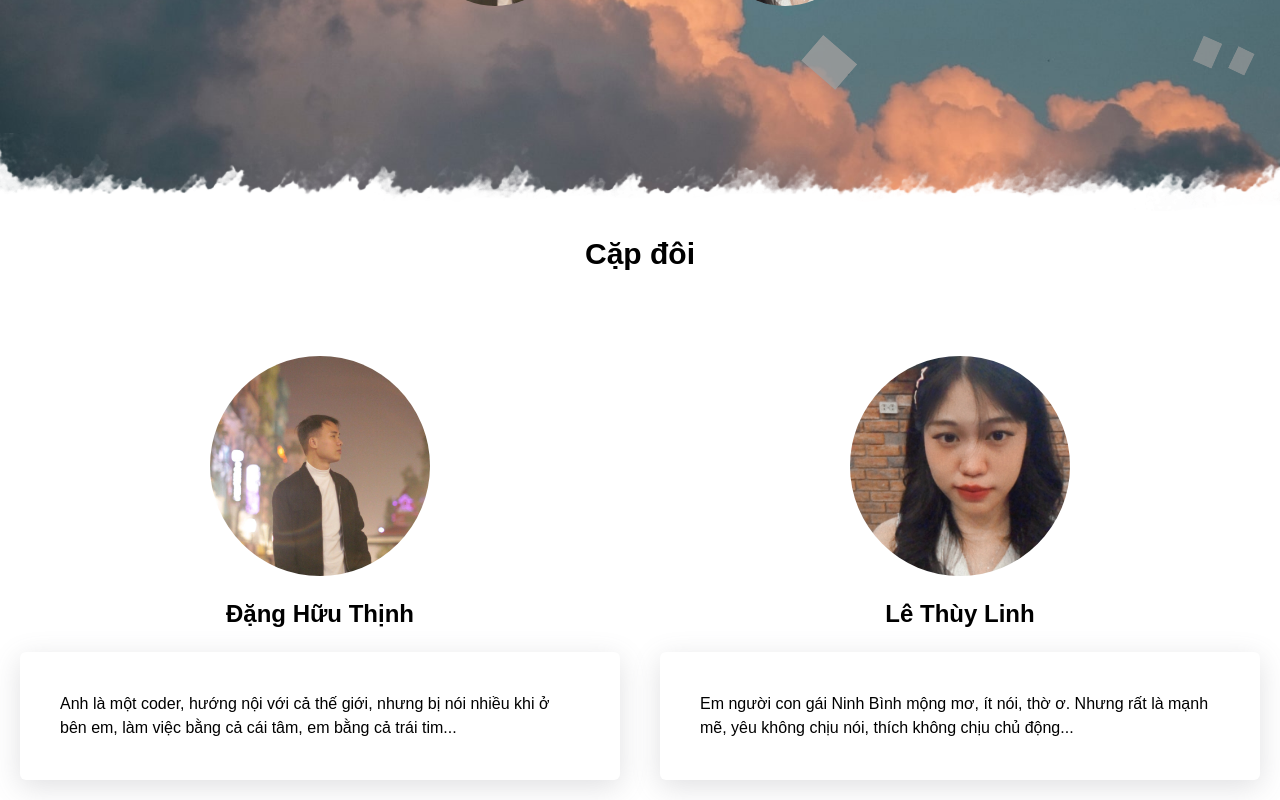
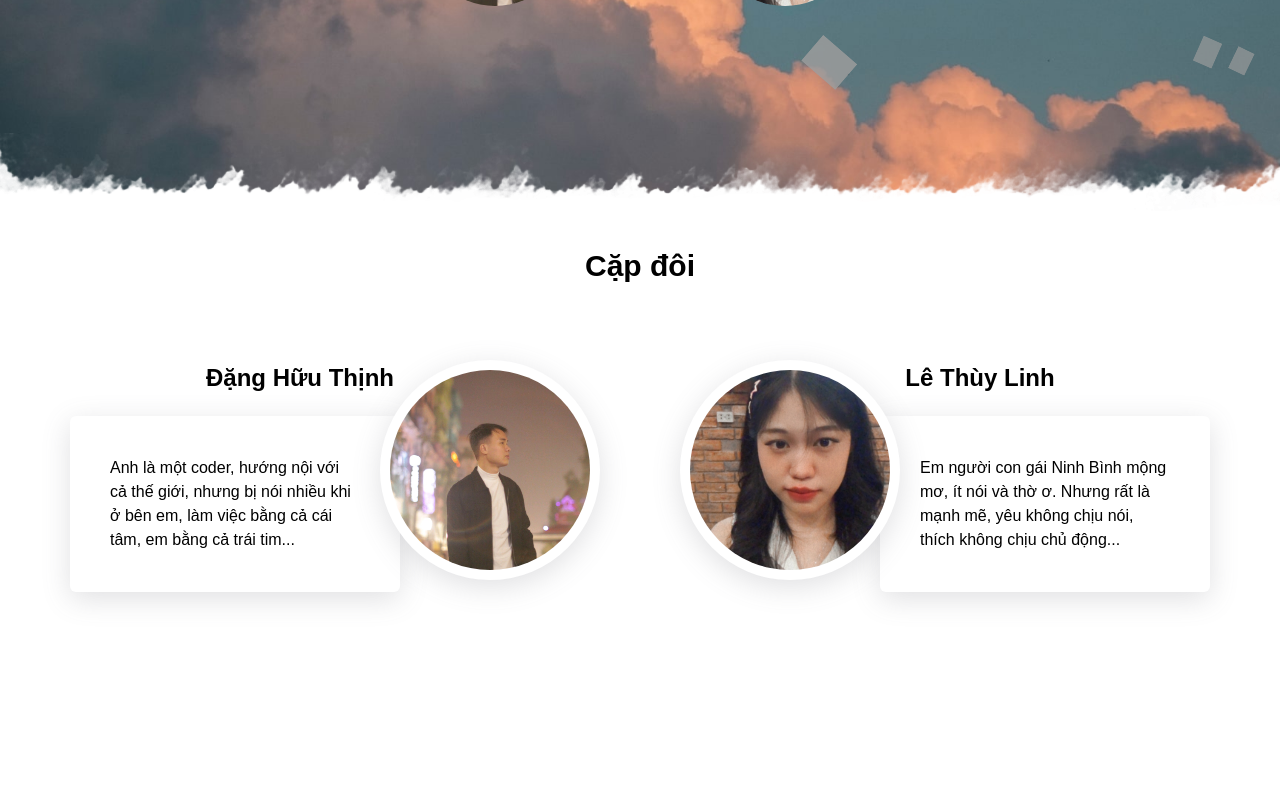
Before and after one commit to EdricDang/love-count-date, a Next.js app: page / in a window 1280 px wide. Shown: the part 589-1389 px from the top of the page. After the commit the page ends 1300 px from the top, so only its background shows below. Built offline with nearby package versions, Linux system fonts and the light colour scheme; a web font is replaced by a local one.

Commit message:
update: Cập nhật phần couple

```diff
--- a/src/app/globals.css
+++ b/src/app/globals.css
@@ -166,3 +166,28 @@ canvas{
 .box-shadow-custom {
   box-shadow: rgba(100, 100, 111, 0.2) 0px 7px 29px 0px;
 }
+
+
+/* Hiệu ứng trượt vào từ trái */
+.couple-off-screen-left {
+  opacity: 0;
+  transform: translateX(-100%);
+  transition: all 0.5s ease-out;
+}
+
+.couple-on-screen-left {
+  opacity: 1;
+  transform: translateX(0);
+}
+
+/* Hiệu ứng trượt vào từ phải */
+.couple-off-screen-right {
+  opacity: 0;
+  transform: translateX(100%);
+  transition: all 0.5s ease-out;
+}
+
+.couple-on-screen-right {
+  opacity: 1;
+  transform: translateX(0);
+}
--- a/src/components/layouts/header.tsx
+++ b/src/components/layouts/header.tsx
@@ -10,17 +10,24 @@ const Header = () => {
     setOpenMenu((prevOpen) => !prevOpen);
   };
 
+  const closeMenu = () => {
+    setOpenMenu(false);
+  };
+
   return (
     <div className="fixed bg-[#34343431] text-[#ffffff] flex items-center justify-between px-2 xl:px-5 box-shadow-bottom top-0 left-0 right-0 h-[64px] xl:h-[90px] z-10">
       <div className="container flex items-center justify-between px-2 xl:px-5">
         <div className="text-[26px] font-semibold">T ❤️ L</div>
 
         <nav
-          className={`${openMenu ? '' : 'hidden'} xl:block absolute xl:static top-[100%] left-0 right-0 bg-[#ffffff2e] xl:bg-transparent`}
+          className={`${
+            openMenu ? "" : "hidden"
+          } xl:block absolute xl:static top-[100%] left-0 right-0 bg-[#ffffff2e] xl:bg-transparent`}
         >
           <ul className="w-full xl:flex xl:gap-10">
             <li className="flex items-center text-[18px] font-semibold border-b xl:border-none">
               <a
+                onClick={closeMenu}
                 className="w-full px-5 py-5 xl:p-0 hover:bg-[#ccc] xl:hover:bg-none inline-block cursor-pointer"
                 href="#"
               >
@@ -29,6 +36,7 @@ const Header = () => {
             </li>
             <li className="flex items-center text-[18px] font-semibold border-b xl:border-none">
               <a
+                onClick={closeMenu}
                 className="w-full px-5 py-5 xl:p-0 hover:bg-[#ccc] inline-block cursor-pointer"
                 href="#couple"
               >
@@ -37,6 +45,7 @@ const Header = () => {
             </li>
             <li className="flex items-center text-[18px] font-semibold border-b xl:border-none">
               <a
+                onClick={closeMenu}
                 className="w-full px-5 py-5 xl:p-0 hover:bg-[#ccc] inline-block cursor-pointer"
                 href="#"
               >
@@ -45,6 +54,7 @@ const Header = () => {
             </li>
             <li className="flex items-center text-[18px] font-semibold border-b xl:border-none">
               <a
+                onClick={closeMenu}
                 className="w-full px-5 py-5 xl:p-0 hover:bg-[#ccc] inline-block cursor-pointer"
                 href="#"
               >
@@ -60,7 +70,6 @@ const Header = () => {
             color="#ffffff"
           />
         </IconButton>
-
       </div>
     </div>
   );
--- a/src/components/sections/Couple.tsx
+++ b/src/components/sections/Couple.tsx
@@ -7,12 +7,14 @@ const Couple = () => {
       className="w-full h-[500px] bg-white z-1 flex flex-col items-center"
     >
       <div className="">
-        <h2 className="text-[30px] py-5 font-semibold">Cặp đôi</h2>
+        <h2 className="text-[30px] py-8 font-semibold">Cặp đôi</h2>
       </div>
-      <div className="flex flex-col xl:flex-row">
-        <div className="w-full xl:w-[50%] p-5 flex flex-col items-center justify-center">
+      <div className="container">
+        <div className="flex flex-col xl:flex-row gap-20">
+          <div className="relative w-full xl:w-[50%] p-5 flex flex-col items-center justify-center">
+            <div className="xl:absolute top-0 right-0 flex items-center mt-10 justify-center size-[180px] xl:size-[220px] rounded-[50%] bg-white box-shadow-custom">
               <div
-            className="flex items-center mt-10 justify-center size-[200px] xl:size-[220px] rounded-[50%] bg-white"
+                className="size-[180px] xl:size-[200px] rounded-[50%]"
                 style={{
                   backgroundImage: `url('/avartar/avt-thinh.jpeg')`,
                   backgroundSize: "cover",
@@ -20,15 +22,19 @@ const Couple = () => {
                   backgroundRepeat: "no-repeat",
                 }}
               ></div>
+            </div>
             <h3 className="text-[24px] py-5 font-semibold">Đặng Hữu Thịnh</h3>
+            <div className="xl:pr-[180px] xl:pl-[50px]">
               <div className="p-10 box-shadow-custom rounded-md">
-            Anh là một coder, hướng nội với cả thế giới, nhưng bị nói nhiều khi
-            ở bên em, làm việc bằng cả cái tâm, em bằng cả trái tim...
+                Anh là một coder, hướng nội với cả thế giới, nhưng bị nói nhiều
+                khi ở bên em, làm việc bằng cả cái tâm, em bằng cả trái tim...
               </div>
             </div>
-        <div className="p-5 w-full xl:w-[50%] flex flex-col items-center justify-center">
+          </div>
+          <div className="relative w-full xl:w-[50%] p-5 flex flex-col items-center justify-center">
+            <div className="xl:absolute top-0 left-0 flex items-center mt-10 justify-center size-[180px] xl:size-[220px] rounded-[50%] bg-white box-shadow-custom">
               <div
-            className="flex items-center mt-10 justify-center size-[200px] xl:size-[220px] rounded-[50%] bg-white"
+                className="size-[180px] xl:size-[200px] rounded-[50%]"
                 style={{
                   backgroundImage: `url('/avartar/avt-linh.jpeg')`,
                   backgroundSize: "cover",
@@ -36,9 +42,14 @@ const Couple = () => {
                   backgroundRepeat: "no-repeat",
                 }}
               ></div>
+            </div>
             <h3 className="text-[24px] py-5 font-semibold">Lê Thùy Linh</h3>
+            <div className="xl:pl-[180px] xl:pr-[50px]">
               <div className="p-10 box-shadow-custom rounded-md">
-            Em người con gái Ninh Bình mộng mơ, ít nói, thờ ơ. Nhưng rất là mạnh mẽ, yêu không chịu nói, thích không chịu chủ động...
+                Em người con gái Ninh Bình mộng mơ, ít nói và thờ ơ. Nhưng rất là
+                mạnh mẽ, yêu không chịu nói, thích không chịu chủ động...
+              </div>
+            </div>
           </div>
         </div>
       </div>
```
Lines whose indentation alone changed are shown as unchanged.
